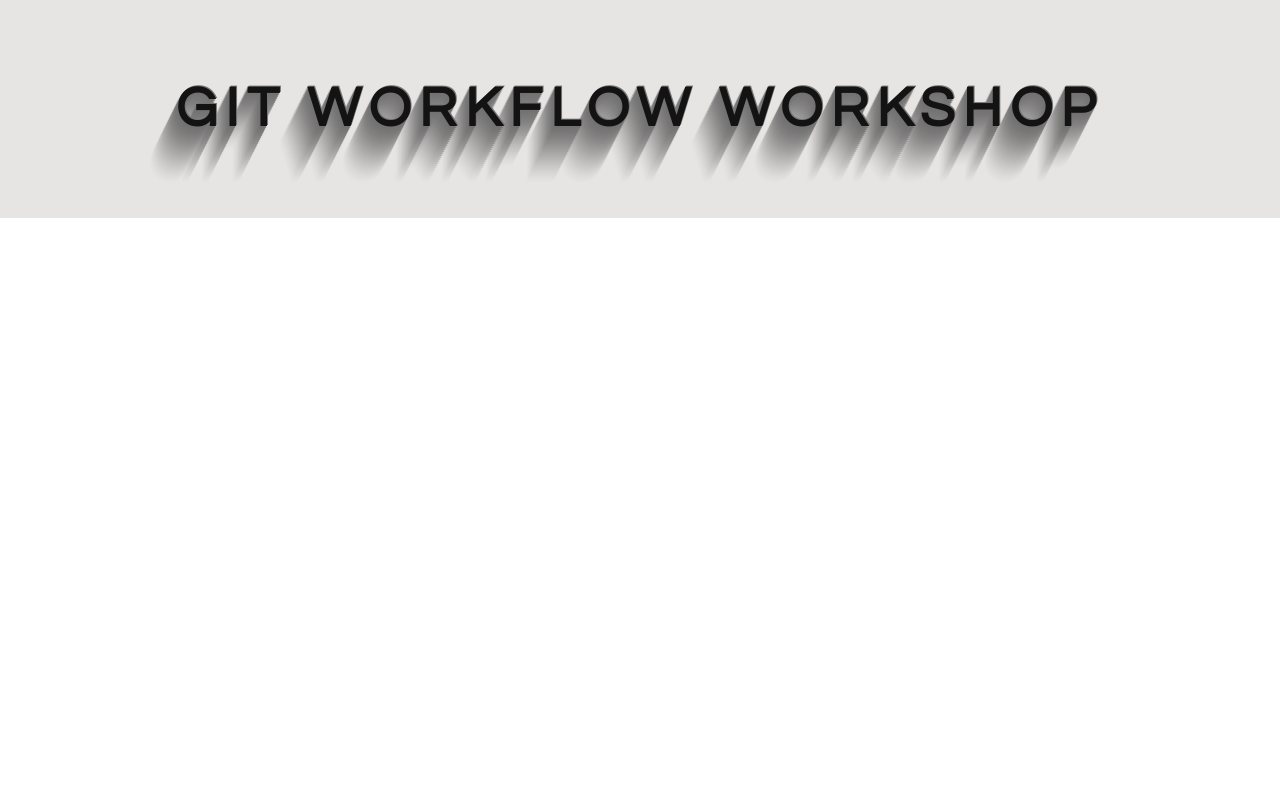
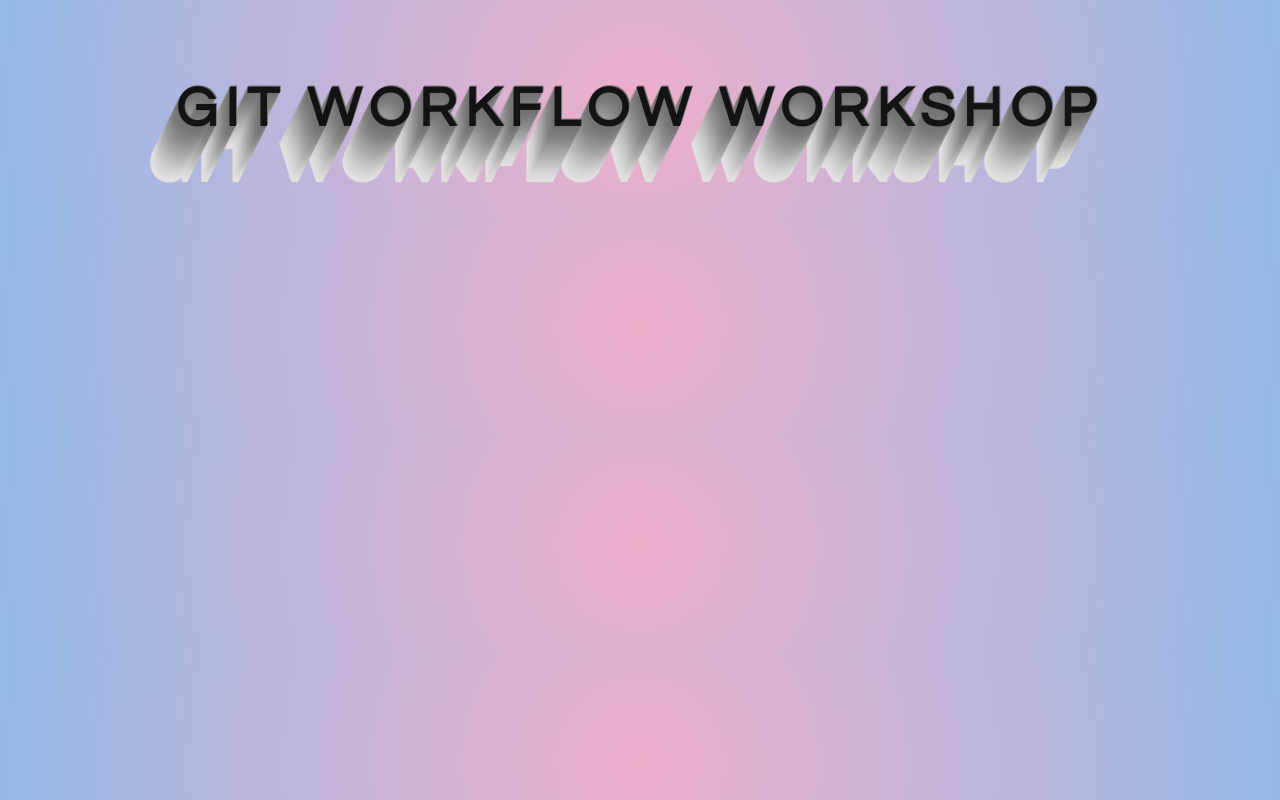
Before and after one commit to fac-14/michael-dominic, a plain HTML site: page index.html in a window 1280 px wide. Drawn offline with Linux system fonts and the light colour scheme.

Commit message:
added background colour > relates #4

```diff
--- a/style.css
+++ b/style.css
@@ -2,6 +2,14 @@
     margin: 0;
     padding: 0;
   }
+
+body {
+    background: rgb(238,174,202);
+    background: -moz-radial-gradient(circle, rgba(238,174,202,1) 0%, rgba(148,187,233,1) 100%);
+    background: -webkit-radial-gradient(circle, rgba(238,174,202,1) 0%, rgba(148,187,233,1) 100%);
+    background: radial-gradient(circle, rgba(238,174,202,1) 0%, rgba(148,187,233,1) 100%);
+    filter: progid:DXImageTransform.Microsoft.gradient(startColorstr="#eeaeca",endColorstr="#94bbe9",GradientType=1);
+}
 
   .page-heading {
     box-sizing: border-box;
@@ -11,7 +19,7 @@
     text-align: center;
     text-rendering: optimizeLegibility;
     color: #131313;
-    background-color: #e7e5e4;
+    /* background-color: #e7e5e4; */
     letter-spacing: .15em;
     text-shadow: 1px -1px 0 #767676, -1px 2px 1px #737272, -2px 4px 1px #767474, -3px 6px 1px #787777, -4px 8px 1px #7b7a7a, -5px 10px 1px #7f7d7d, -6px 12px 1px #828181, -7px 14px 1px #868585, -8px 16px 1px #8b8a89, -9px 18px 1px #8f8e8d, -10px 20px 1px #949392, -11px 22px 1px #999897, -12px 24px 1px #9e9c9c, -13px 26px 1px #a3a1a1, -14px 28px 1px #a8a6a6, -15px 30px 1px #adabab, -16px 32px 1px #b2b1b0, -17px 34px 1px #b7b6b5, -18px 36px 1px #bcbbba, -19px 38px 1px #c1bfbf, -20px 40px 1px #c6c4c4, -21px 42px 1px #cbc9c8, -22px 44px 1px #cfcdcd, -23px 46px 1px #d4d2d1, -24px 48px 1px #d8d6d5, -25px 50px 1px #dbdad9, -26px 52px 1px #dfdddc, -27px 54px 1px #e2e0df, -28px 56px 1px #e4e3e2;
   }
```
